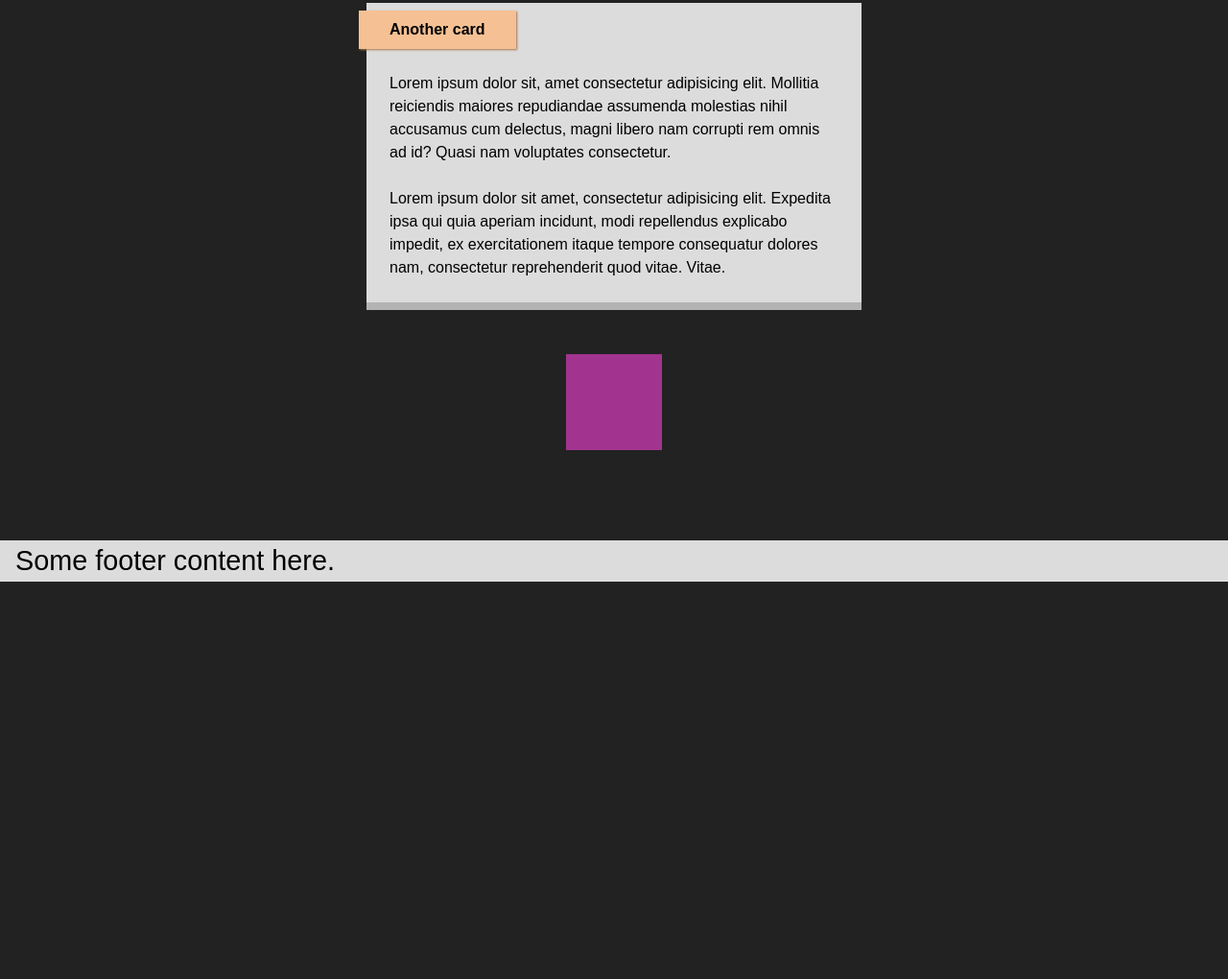
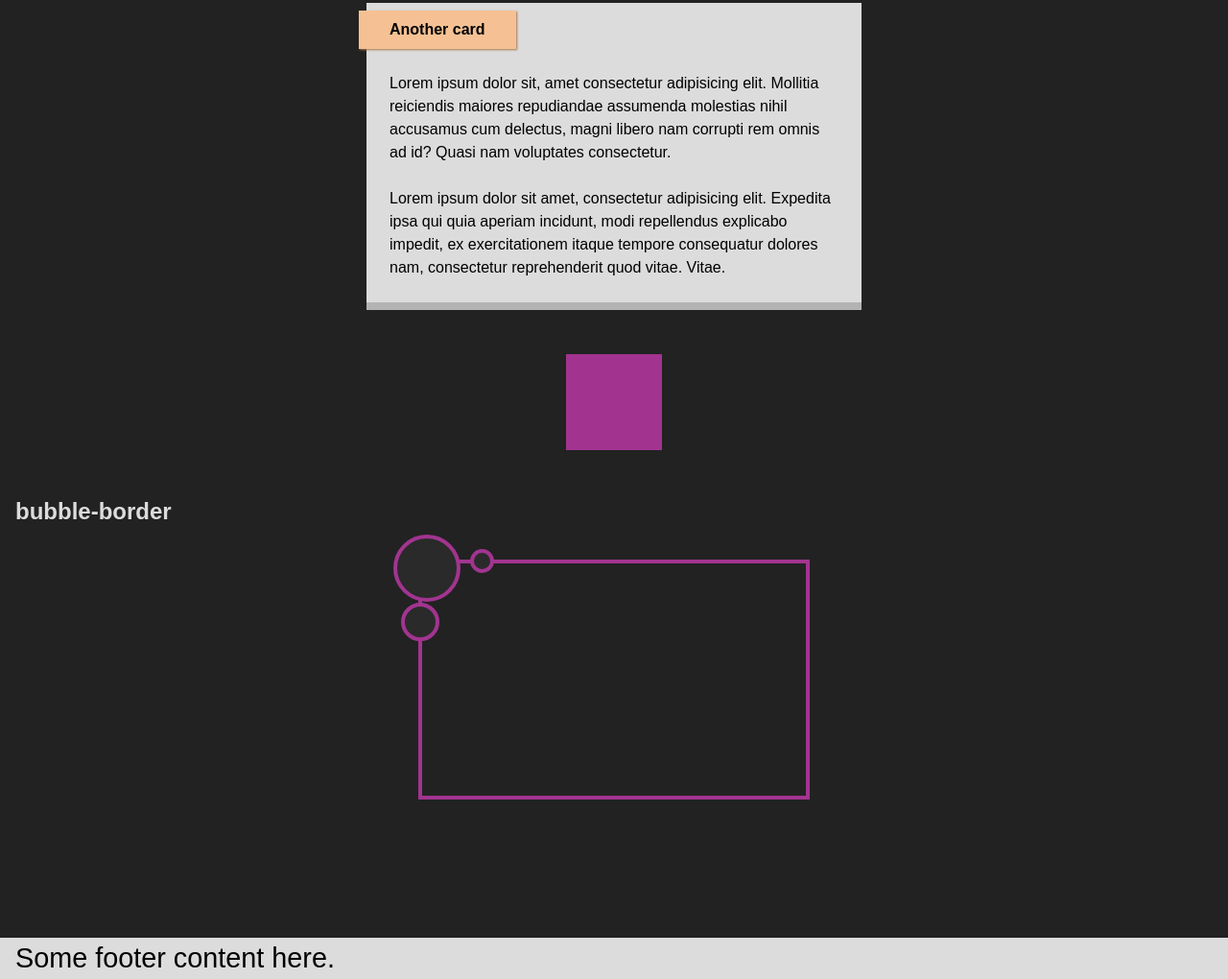
Before and after one commit to alex-anson/css-snippets, a plain HTML site: page index.html in a window 1280 px wide. Shown: the part 789-1809 px from the top of the page at 96% size. Before the commit the page ends 1395 px from the top, so only its background shows below. Drawn offline with Linux system fonts and the light colour scheme.

Commit message:
bubble border :sparkles:

```diff
--- /dev/null
+++ b/bubble-border.css
@@ -0,0 +1,40 @@
+.box_bubble-border {
+  height: 250px;
+  border: 4px solid hsl(310, 51%, 42%);
+
+  /* felt too close to the block above it, probably because of the big bubble */
+  margin-top: 2rem;
+  /* so the bubbles don't run off the screen on mobile */
+  margin-left: 30px;
+  margin-right: 30px;
+}
+
+.circle {
+  position: absolute;
+  border: inherit; /* 🧠 noiiice */
+  /* ^ makes it so if you wanna change the color of the box's border, you don't
+   need to change it here */
+  border-radius: 50%;
+  background-color: #2a2a2a;
+}
+
+.big_bubble-border {
+  height: 70px;
+  width: 70px;
+  top: -30px;
+  left: -30px;
+}
+
+.medium_bubble-border {
+  height: 40px;
+  width: 40px;
+  top: 41px;
+  left: -22.5px;
+}
+
+.small_bubble-border {
+  height: 25px;
+  width: 25px;
+  top: -15px;
+  left: 50px;
+}
--- a/index.html
+++ b/index.html
@@ -13,6 +13,7 @@
     <link rel="stylesheet" href="./petals.css" />
     <link rel="stylesheet" href="./card.css" />
     <link rel="stylesheet" href="./center-absolute-positioning.css" />
+    <link rel="stylesheet" href="./bubble-border.css" />
     <!-- #endregion -->
 
     <title>CSS Snippets</title>
@@ -74,6 +75,16 @@
           <div class="center-absolute-positioning"></div>
         </div>
       </section>
+      <section>
+        <h2>bubble-border</h2>
+        <div class="max-width-wrapper">
+          <div class="relative box_bubble-border">
+            <div class="circle big_bubble-border"></div>
+            <div class="circle medium_bubble-border"></div>
+            <div class="circle small_bubble-border"></div>
+          </div>
+        </div>
+      </section>
       <section></section>
     </main>
     <footer><p>Some footer content here.</p></footer>
```
